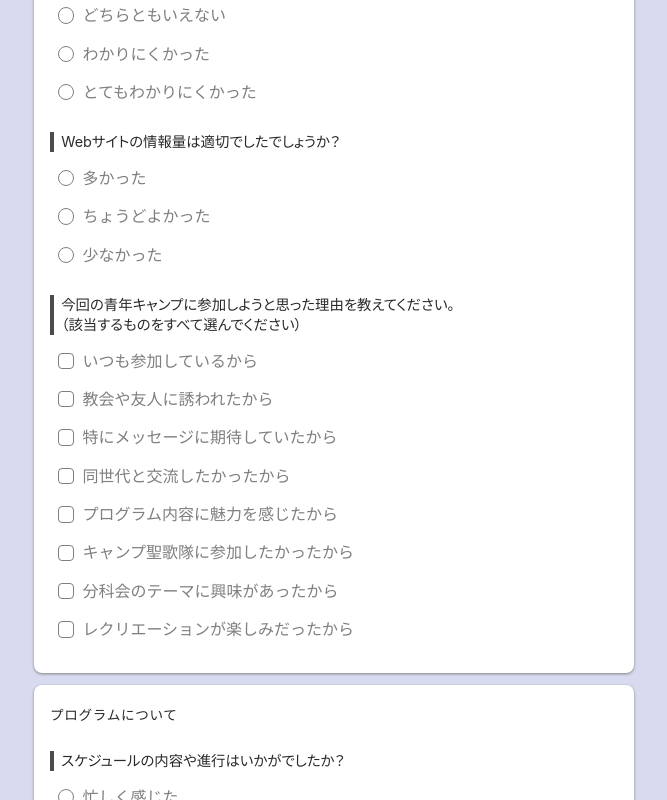
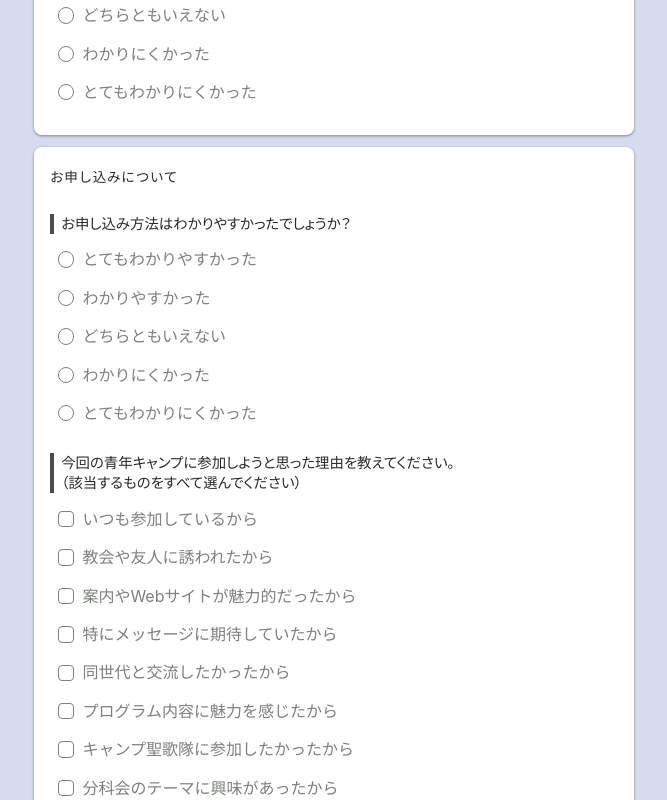
Before and after one commit to axunion/nitonabbc-form, a Nuxt app: page /survey/202505 in a window 1280 px wide. Shown: the part 880-1680 px from the top of the page, without its empty margins (306-973 px from the left). Built offline with nearby package versions, Linux system fonts and the light colour scheme; no server answers.

Commit message:
feat: update survey form with new questions for clarity and participation reasons

```diff
--- a/app/pages/survey/202505.vue
+++ b/app/pages/survey/202505.vue
@@ -11,7 +11,8 @@ const postData = ref({
   noticeClarity: "",
   noticeFrequency: "",
   websiteClarity: "",
-  websiteInfo: "",
+  entryClarity: "",
+  participationReason: [],
   schedule: "",
   favorite: [],
   fellowship: "",
@@ -87,33 +88,39 @@ useHead({
             { label: 'わかりにくかった', value: 'わかりにくかった' },
             { label: 'とてもわかりにくかった', value: 'とてもわかりにくかった' }
           ]" v-model="postData.websiteClarity" />
+        </FormBox>
 
-          <p class="question">Webサイトの情報量は適切でしたでしょうか？</p>
-          <AppInputRadio name="websiteInfo" :items="[
-            { label: '多かった', value: '多かった' },
-            { label: 'ちょうどよかった', value: 'ちょうどよかった' },
-            { label: '少なかった', value: '少なかった' }
-          ]" v-model="postData.websiteInfo" />
+        <FormBox>
+          <template #label>お申し込みについて</template>
+
+          <p class="question">お申し込み方法はわかりやすかったでしょうか？</p>
+          <AppInputRadio name="entryClarity" :items="[
+            { label: 'とてもわかりやすかった', value: 'とてもわかりやすかった' },
+            { label: 'わかりやすかった', value: 'わかりやすかった' },
+            { label: 'どちらともいえない', value: 'どちらともいえない' },
+            { label: 'わかりにくかった', value: 'わかりにくかった' },
+            { label: 'とてもわかりにくかった', value: 'とてもわかりにくかった' }
+          ]" v-model="postData.entryClarity" />
 
           <p class="question">
             今回の青年キャンプに参加しようと思った理由を教えてください。<br />
             （該当するものをすべて選んでください）
           </p>
-          <AppInputCheckbox name="favorite" :items="[
+          <AppInputCheckbox name="participationReason" :items="[
             { label: 'いつも参加しているから', value: 'いつも参加しているから' },
             { label: '教会や友人に誘われたから', value: '教会や友人に誘われたから' },
+            { label: '案内やWebサイトが魅力的だったから', value: '案内やWebサイトが魅力的だったから' },
             { label: '特にメッセージに期待していたから', value: '特にメッセージに期待していたから' },
             { label: '同世代と交流したかったから', value: '同世代と交流したかったから' },
             { label: 'プログラム内容に魅力を感じたから', value: 'プログラム内容に魅力を感じたから' },
             { label: 'キャンプ聖歌隊に参加したかったから', value: 'キャンプ聖歌隊に参加したかったから' },
             { label: '分科会のテーマに興味があったから', value: '分科会のテーマに興味があったから' },
             { label: 'レクリエーションが楽しみだったから', value: 'レクリエーションが楽しみだったから' },
-          ]" v-model="postData.favorite" />
+          ]" v-model="postData.participationReason" />
         </FormBox>
 
-
         <FormBox>
-          <template #label>プログラムについて</template>
+          <template #label>内容について</template>
 
           <p class="question">スケジュールの内容や進行はいかがでしたか？</p>
           <AppInputRadio name="schedule" :items="[
```
